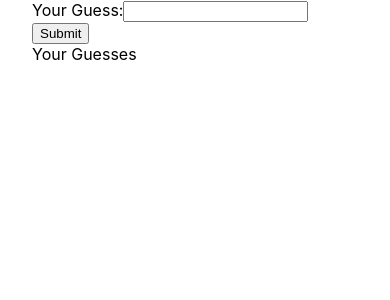
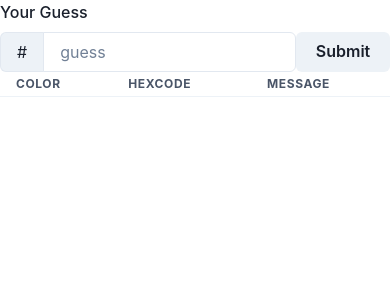
Before and after one commit to HOYOUNG98/fox, a Next.js app in the folder web/: page / in a window 390 px wide. Shown: the top 300 px of the page. Built offline with nearby package versions, Linux system fonts and the light colour scheme.

Commit message:
Refactored components, Use Form and Table from Chakra, and handle wrong hexcode inputs

```diff
--- a/web/package.json
+++ b/web/package.json
@@ -9,7 +9,12 @@
     "lint": "next lint"
   },
   "dependencies": {
+    "@chakra-ui/react": "^2.3.2",
+    "@emotion/react": "^11.10.4",
+    "@emotion/styled": "^11.10.4",
     "axios": "^0.27.2",
+    "formik": "^2.2.9",
+    "framer-motion": "^6.5.1",
     "next": "12.2.5",
     "react": "18.2.0",
     "react-dom": "18.2.0"
--- a/web/pages/_app.tsx
+++ b/web/pages/_app.tsx
@@ -1,8 +1,13 @@
-import '../styles/globals.css'
 import type { AppProps } from 'next/app'
+import { ChakraProvider } from '@chakra-ui/react'
+
 
 function MyApp({ Component, pageProps }: AppProps) {
-  return <Component {...pageProps} />
+  return (
+    <ChakraProvider>
+      <Component {...pageProps} />
+    </ChakraProvider>
+  )
 }
 
 export default MyApp
--- a/web/pages/api/hello.ts
+++ /dev/null
@@ -1,13 +0,0 @@
-// Next.js API route support: https://nextjs.org/docs/api-routes/introduction
-import type { NextApiRequest, NextApiResponse } from 'next'
-
-type Data = {
-  name: string
-}
-
-export default function handler(
-  req: NextApiRequest,
-  res: NextApiResponse<Data>
-) {
-  res.status(200).json({ name: 'John Doe' })
-}
--- /dev/null
+++ b/web/pages/components/guessForm.tsx
@@ -0,0 +1,92 @@
+import axios from "axios";
+import { Dispatch, FC, SetStateAction, useState } from "react";
+import { Field, Form, Formik } from "formik";
+import {
+  FormControl,
+  FormLabel,
+  FormErrorMessage,
+  Input,
+  InputGroup,
+  InputLeftAddon,
+  Button,
+  Flex,
+  Spacer,
+  Box,
+} from "@chakra-ui/react";
+
+import { guessResult } from "..";
+
+interface GuessFormProps {
+  guesses: Array<guessResult>;
+  setGuesses: Dispatch<React.SetStateAction<Array<guessResult>>>;
+}
+
+export const GuessForm: FC<GuessFormProps> = ({ guesses, setGuesses }) => {
+  const [isLoading, setLoading] = useState(false);
+
+  const validateName = (value: string) => {
+    let re = /[0-9A-Fa-f]{6}/g;
+    let error;
+    if (!value) {
+      error = "HexCode is required!";
+    } else if (value.length != 6) {
+      error = "Only 6 digit values are allowed!";
+    } else if (!re.test(value)) {
+      error = "Invalid HexCode!";
+    }
+    return error;
+  };
+
+  return (
+    <Formik
+      initialValues={{ guess: "" }}
+      onSubmit={(values, actions) => {
+        setLoading(true);
+        console.log(values, actions);
+        axios
+          .get(
+            `https://ofztj4z2s7.execute-api.us-east-1.amazonaws.com/dev/guess_color?guess=${values.guess}`
+          )
+          .then(function (response) {
+            setGuesses([
+              { guess: values.guess, response: response.data },
+              ...guesses,
+            ]);
+          })
+          .catch(function (error) {
+            console.log(error);
+          });
+        setLoading(false);
+      }}
+    >
+      {(_) => (
+        <Form>
+          <Field name="guess" validate={validateName}>
+            {({ field, form }: any) => (
+              <FormControl isInvalid={form.errors.name && form.touched.name}>
+                <FormLabel>Your Guess</FormLabel>
+                <Flex>
+                  <Box flexGrow={1}>
+                    <InputGroup>
+                      <InputLeftAddon children="#" />
+                      <Input {...field} type="text" placeholder="guess" />
+                    </InputGroup>
+                    <FormErrorMessage>{form.errors.name}</FormErrorMessage>
+                  </Box>
+                  <Button
+                    w="100px"
+                    colorScheme="gray"
+                    isLoading={isLoading}
+                    type="submit"
+                  >
+                    Submit
+                  </Button>
+                </Flex>
+              </FormControl>
+            )}
+          </Field>
+        </Form>
+      )}
+    </Formik>
+  );
+};
--- /dev/null
+++ b/web/pages/components/guessTable.tsx
@@ -0,0 +1,44 @@
+import { Box } from "@chakra-ui/react";
+import {
+  TableContainer,
+  Table,
+  Thead,
+  Tr,
+  Th,
+  Tbody,
+  Td,
+} from "@chakra-ui/table";
+import { FC } from "react";
+
+import { guessResult } from "..";
+
+interface GuessTableProps {
+  guesses: Array<guessResult>;
+}
+
+export const GuessTable: FC<GuessTableProps> = ({ guesses }) => {
+  return (
+    <TableContainer>
+      <Table size="sm">
+        <Thead>
+          <Tr>
+            <Th>Color</Th>
+            <Th>HexCode</Th>
+            <Th>Message</Th>
+          </Tr>
+        </Thead>
+        <Tbody>
+          {guesses.map((guess, idx) => (
+            <Tr key={idx}>
+              <Td>
+                <Box bg={"#" + guess.guess} w="10px" h="10px"></Box>
+              </Td>
+              <Td>{guess.guess}</Td>
+              <Td>{guess.response}</Td>
+            </Tr>
+          ))}
+        </Tbody>
+      </Table>
+    </TableContainer>
+  );
+};
--- a/web/pages/index.tsx
+++ b/web/pages/index.tsx
@@ -1,51 +1,25 @@
-import type { NextPage } from 'next'
-import styles from '../styles/Home.module.css'
-import axios from 'axios';
-import { useState } from 'react';
+import type { NextPage } from "next";
+import { useState } from "react";
 
+import { GuessForm } from "./components/guessForm";
+import { GuessTable } from "./components/guessTable";
+
+export interface guessResult {
+  guess: string;
+  response: string;
+}
 
 const Home: NextPage = () => {
+  const [guesses, setGuesses] = useState<Array<guessResult>>([]);
 
-  const [guess, setGuess] = useState("")
-  const [response, setResponse] = useState("")
-  const [guesses, setGuesses] = useState<Array<Array<string>>>([])
+  console.log(guesses);
+  return (
+    <div>
+      <GuessForm guesses={guesses} setGuesses={setGuesses} />
 
-  const onChange = (e: React.ChangeEvent<HTMLInputElement>) => {
-    e.preventDefault();
+      <GuessTable guesses={guesses} />
+    </div>
+  );
+};
 
-    setGuess(e.target.value)
-  }
-
-  const onSubmit = (e:React.FormEvent<HTMLInputElement>) => {
-    e.preventDefault();
-    console.log("refresh prevented");
-
-    axios.get(`https://ofztj4z2s7.execute-api.us-east-1.amazonaws.com/dev/guess_color?guess=${guess}`)
-      .then(function (response) {
-        setResponse(response.data)
-        setGuesses([[guess, response.data],...guesses])
-      })
-      .catch(function (error) {
-        console.log(error);
-      });
-  };
-
-  return (
-    <div className={styles.container}>
-
-      <form>
-        <label >
-          Your Guess:
-          <input type="text" name="name" value={guess} onChange={onChange}/>
-        </label>
-        <input type="submit" value="Submit" onClick={onSubmit}/>
-        <div>{response}</div>
-
-        <div >Your Guesses</div>
-        {guesses.map((guess,idx)=> <div key={idx}>{guess}</div>)}
-      </form>
-    </div>
-  )
-}
-
-export default Home
+export default Home;
--- a/web/styles/Home.module.css
+++ /dev/null
@@ -1,129 +0,0 @@
-.container {
-  padding: 0 2rem;
-}
-
-.main {
-  min-height: 100vh;
-  padding: 4rem 0;
-  flex: 1;
-  display: flex;
-  flex-direction: column;
-  justify-content: center;
-  align-items: center;
-}
-
-.footer {
-  display: flex;
-  flex: 1;
-  padding: 2rem 0;
-  border-top: 1px solid #eaeaea;
-  justify-content: center;
-  align-items: center;
-}
-
-.footer a {
-  display: flex;
-  justify-content: center;
-  align-items: center;
-  flex-grow: 1;
-}
-
-.title a {
-  color: #0070f3;
-  text-decoration: none;
-}
-
-.title a:hover,
-.title a:focus,
-.title a:active {
-  text-decoration: underline;
-}
-
-.title {
-  margin: 0;
-  line-height: 1.15;
-  font-size: 4rem;
-}
-
-.title,
-.description {
-  text-align: center;
-}
-
-.description {
-  margin: 4rem 0;
-  line-height: 1.5;
-  font-size: 1.5rem;
-}
-
-.code {
-  background: #fafafa;
-  border-radius: 5px;
-  padding: 0.75rem;
-  font-size: 1.1rem;
-  font-family: Menlo, Monaco, Lucida Console, Liberation Mono, DejaVu Sans Mono,
-    Bitstream Vera Sans Mono, Courier New, monospace;
-}
-
-.grid {
-  display: flex;
-  align-items: center;
-  justify-content: center;
-  flex-wrap: wrap;
-  max-width: 800px;
-}
-
-.card {
-  margin: 1rem;
-  padding: 1.5rem;
-  text-align: left;
-  color: inherit;
-  text-decoration: none;
-  border: 1px solid #eaeaea;
-  border-radius: 10px;
-  transition: color 0.15s ease, border-color 0.15s ease;
-  max-width: 300px;
-}
-
-.card:hover,
-.card:focus,
-.card:active {
-  color: #0070f3;
-  border-color: #0070f3;
-}
-
-.card h2 {
-  margin: 0 0 1rem 0;
-  font-size: 1.5rem;
-}
-
-.card p {
-  margin: 0;
-  font-size: 1.25rem;
-  line-height: 1.5;
-}
-
-.logo {
-  height: 1em;
-  margin-left: 0.5rem;
-}
-
-@media (max-width: 600px) {
-  .grid {
-    width: 100%;
-    flex-direction: column;
-  }
-}
-
-@media (prefers-color-scheme: dark) {
-  .card,
-  .footer {
-    border-color: #222;
-  }
-  .code {
-    background: #111;
-  }
-  .logo img {
-    filter: invert(1);
-  }
-}
--- a/web/styles/globals.css
+++ /dev/null
@@ -1,26 +0,0 @@
-html,
-body {
-  padding: 0;
-  margin: 0;
-  font-family: -apple-system, BlinkMacSystemFont, Segoe UI, Roboto, Oxygen,
-    Ubuntu, Cantarell, Fira Sans, Droid Sans, Helvetica Neue, sans-serif;
-}
-
-a {
-  color: inherit;
-  text-decoration: none;
-}
-
-* {
-  box-sizing: border-box;
-}
-
-@media (prefers-color-scheme: dark) {
-  html {
-    color-scheme: dark;
-  }
-  body {
-    color: white;
-    background: black;
-  }
-}
```
